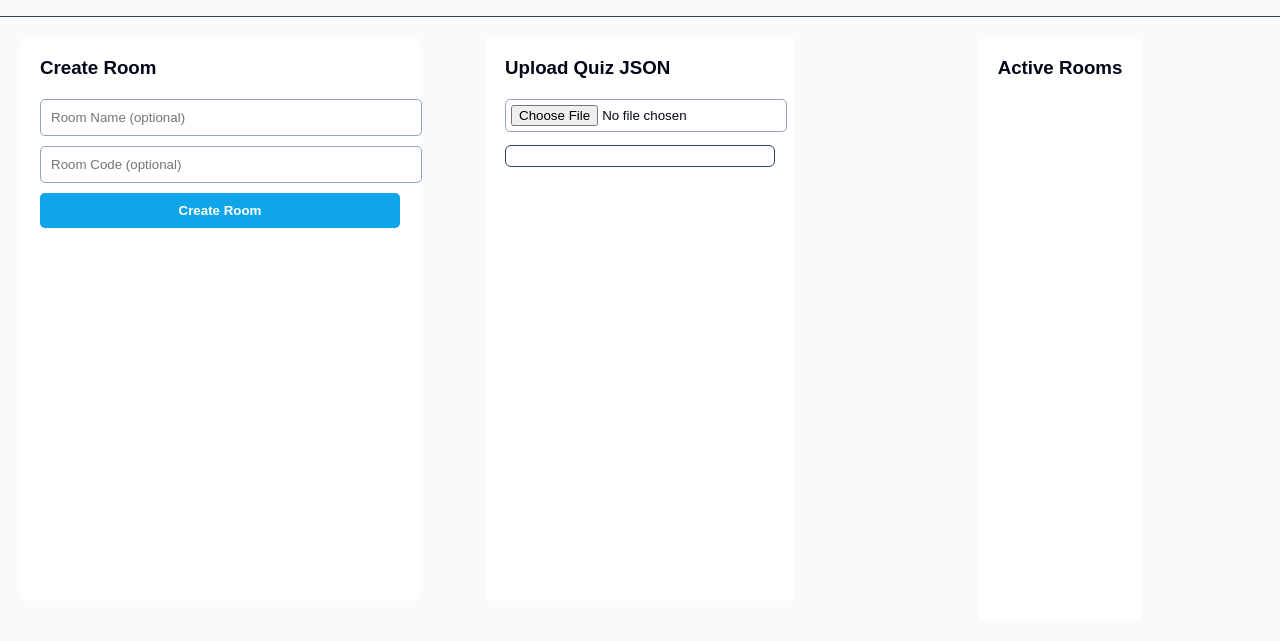
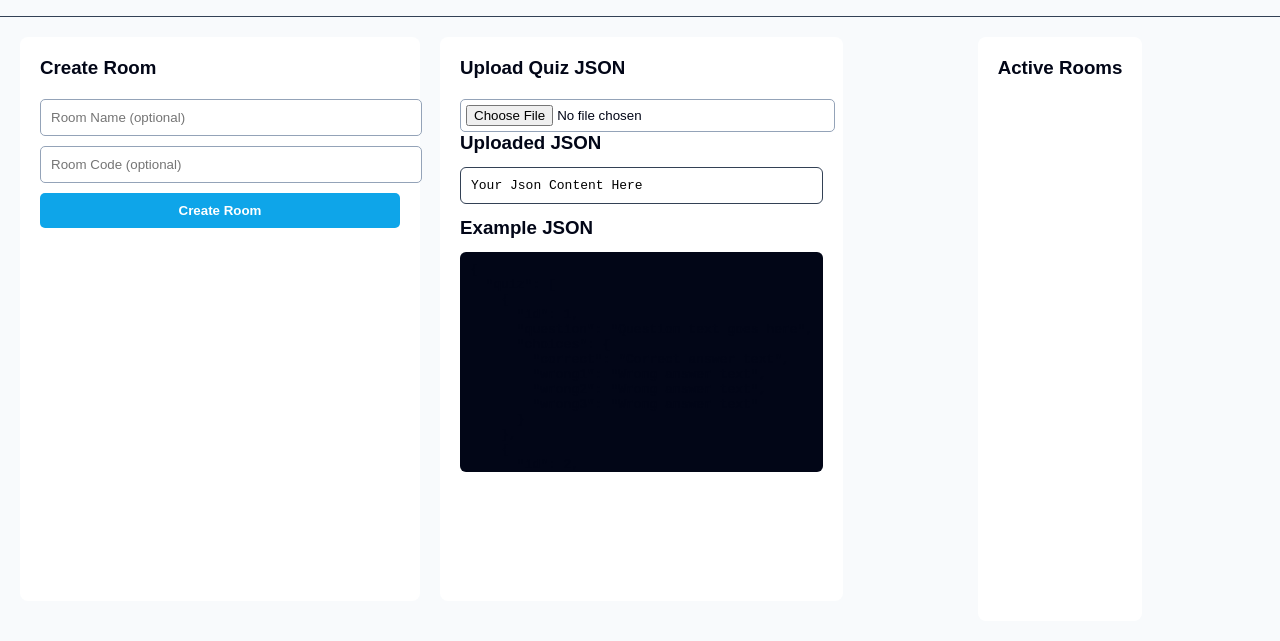
Before and after one commit to c-o-b-a-x/check-for-understanding, a website: page public/admin.html in a window 1280 px wide. Shown: the part 94-735 px from the top of the page. Drawn offline with Linux system fonts and the light colour scheme.

Commit message:
json preview

```diff
--- a/public/admin.html
+++ b/public/admin.html
@@ -25,7 +25,10 @@
       <section class="card">
         <h3>Upload Quiz JSON</h3>
         <input type="file" id="fileInput" accept=".json" />
-        <pre id="output"></pre>
+        <h3>Uploaded JSON</h3>
+        <pre id="output">Your Json Content Here</pre>
+        <h3>Example JSON</h3>
+        <pre id="Example"></pre>
       </section>
 
       <section class="room-list card">
--- a/public/js/admin.js
+++ b/public/js/admin.js
@@ -28,6 +28,18 @@ function handleFileSelect(event) {
 
   reader.readAsText(file);
 }
+fetch("/example.json")
+  .then((res) => res.json())
+  .then((data) => {
+    document.getElementById("Example").textContent = JSON.stringify(
+      data,
+      null,
+      2
+    );
+  })
+  .catch(() => {
+    document.getElementById("Example").textContent = "Failed to load JSON file";
+  });
 
 // Theme toggle functionality
 function setCookie(name, value, days = 365) {
```
Also changed, not shown: example.json (renamed from test.json).
